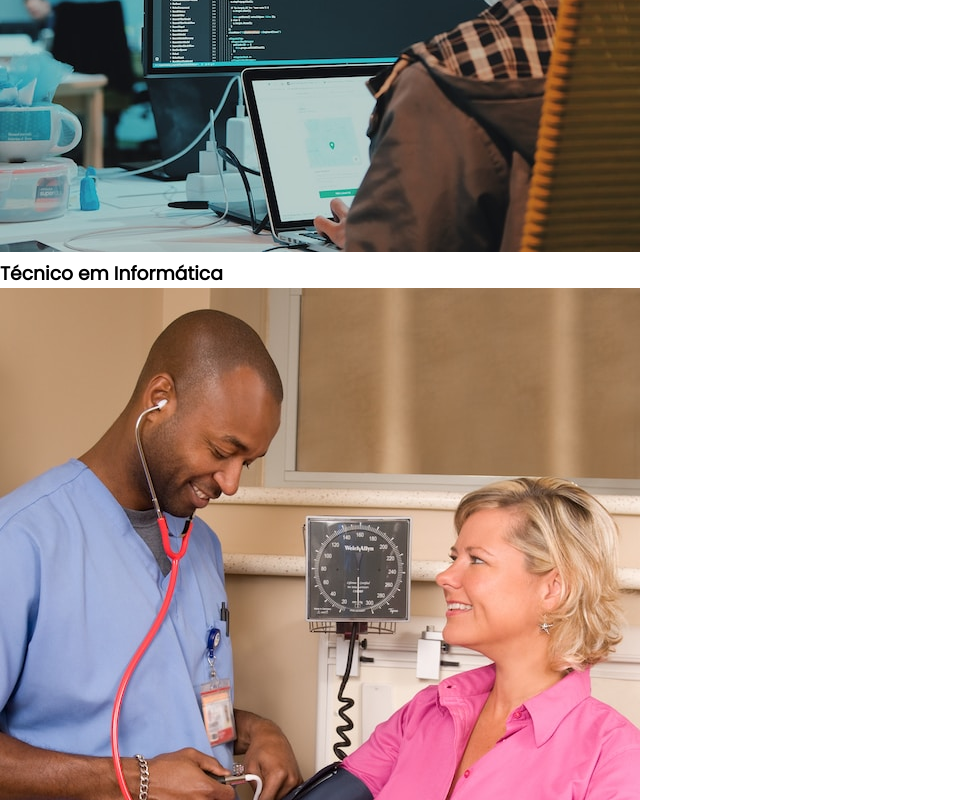
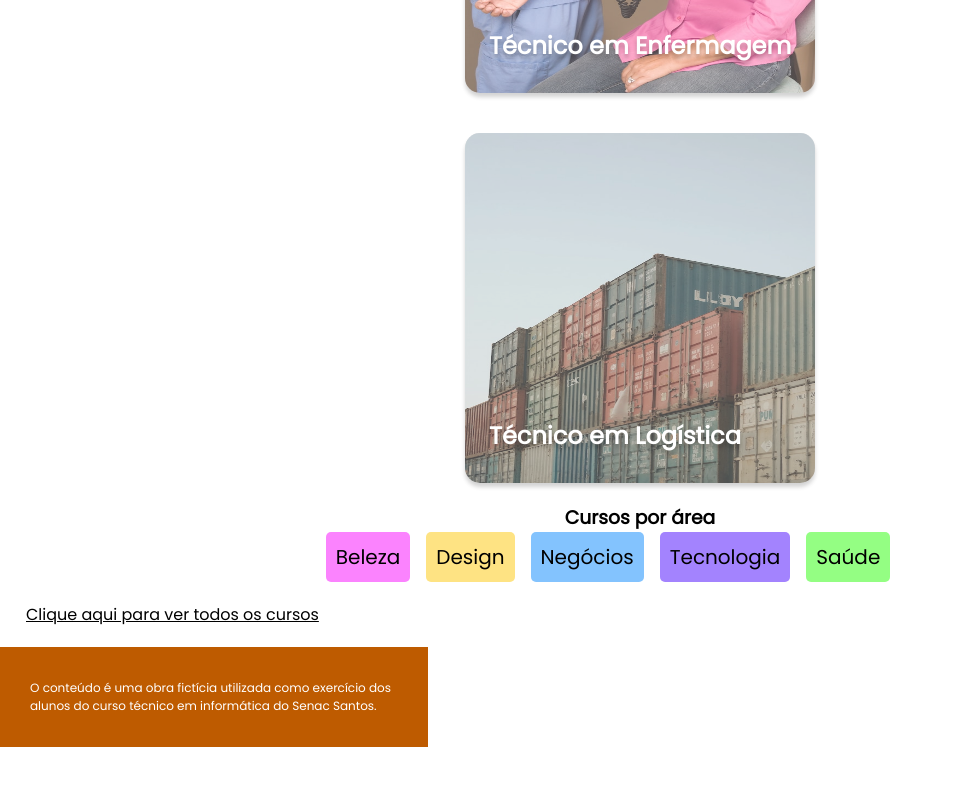
Before and after one commit to DiogoCaxiado/Canes, a plain HTML site: page index.html in a window 1280 px wide. Shown: the part 1760-2560 px from the top of the page, without its empty margins (0-953 px from the left). After the commit the page ends 2507 px from the top, so only its background shows below. Drawn offline with nearby package versions, Linux system fonts and the light colour scheme.

Commit message:
Quase pronto, falta mudar a imagem ao trocar o tema

```diff
--- a/index.html
+++ b/index.html
@@ -12,6 +12,7 @@
     <link rel="stylesheet" href="https://fonts.googleapis.com/icon?family=Material+Icons">
     <link href="https://fonts.googleapis.com/icon?family=Material+Icons+Outlined" rel="stylesheet">
     <link rel="stylesheet" href="style.css">
+    <script src="./script.js"></script>
 
     <title>Canes</title>
 </head>
@@ -27,8 +28,8 @@
             <h1>Canes</h1>
         </div>
 
-        <button id="button__theme">
-            <span class="material-symbols-outlined">
+        <button id="button__theme" onclick="changeTheme()">
+            <span class="material-symbols-outlined" id="buttonChange">
             dark_mode
         </span>
      </button>
@@ -44,39 +45,43 @@
             </div>
         </section>
 
-        <section>
+        <section class="search__menu">
             <h3>O que você procura?</h3>
 
-            <i>search</i>
-            <input type="text" placeholder="Digite aqui o que você procura">
+            <div class="search">
+                <i>search</i>
+                <input type="text" placeholder="Digite aqui o que você procura">
+            </div>
         </section>
 
         <section class="courses">
             <h3>Cursos em destaque</h3>
 
-            <div class="card">
+            <article class="card">
                 <img src="./assets/informatica.png" alt="imagem do curso de informática">
                 <h3>Técnico em Informática</h3>
-            </div>
+            </article>
 
-            <div class="card">
+            <article class="card">
                 <img src="./assets/enfermagem.png" alt="imagem do curso de enfermagem">
                 <h3>Técnico em Enfermagem</h3>
-            </div>
+            </article>
 
-            <div class="card">
+            <article class="card">
                 <img src="./assets/logistica.png" alt="imagem do curso de logística">
                 <h3>Técnico em Logística</h3>
-            </div>
+            </article>
         </section>
 
         <section id="button__courses">
-            <div>
-                <button>Beleza</button>
-                <button>Design</button>
-                <button>Negócios</button>
-                <button>Tecnologia</button>
-                <button>Saúde</button>
+            <h3>Cursos por área</h3>
+
+            <div class="buttons">
+                <button id="beleza">Beleza</button>
+                <button id="design">Design</button>
+                <button id="negocios">Negócios</button>
+                <button id="tecnologia">Tecnologia</button>
+                <button id="saude">Saúde</button>
             </div>
 
             <a>Clique aqui para ver todos os cursos</a>
--- /dev/null
+++ b/script.js
@@ -0,0 +1,4 @@
+function changeTheme() {
+    document.body.classList.toggle("dark");
+    document.getElementById("buttonChange");
+}
--- a/style.css
+++ b/style.css
@@ -8,6 +8,18 @@
 
 :root {
     --header: #BE5B00;
+    --background: #FFF;
+    --title: #000;
+}
+
+.dark {
+    --header: #FA7800;
+    --background: #000;
+    --title: #FA7800;
+}
+
+body {
+    background-color: var(--background);
 }
 
 header {
@@ -73,10 +85,32 @@ header {
     bottom: 22px;
 }
 
+.search__menu {
+    display: flex;
+    flex-direction: column;
+    justify-content: center;
+    align-items: center;
+}
+
+.search__menu h3 {
+    font-family: Poppins;
+    font-size: 24px;
+    font-weight: 400;
+
+    color: var(--title);
+}
+
+.search {
+    position: relative;
+    margin: 12px 0 20px;
+}
+
 i {
     font-family: 'Material Icons Outlined';
 
     position: absolute;
+    top: 25%;
+    left: 8%;
     opacity: 0.5;
 
     font-size: 18px;
@@ -84,6 +118,181 @@ i {
 
 input
 {
-    padding-left: 24px;
-    font-size: 18px;
+    width: 325px;
+    height: 36px;
+    padding-left: 57px;
+
+    border: 1px solid #BE5B00;
+    border-radius: 10px;
+
+    font-family: Poppins;
+    font-size: 12px;
+    font-style: italic;
+    font-weight: 300;
+
+    color: rgba(0, 0, 0, 0.60);
+    background-color: #FFF;
 }
+
+.courses {
+    display: flex;
+    flex-direction: column;
+    justify-content: center;
+    align-items: center;
+}
+
+.courses h3 {
+    color: var(--title);
+}
+
+.card {
+    display: flex;
+    flex-direction: column;
+    align-items: center;
+    position: relative;
+
+    width: 350px;
+    height: 350px;
+
+    margin: 20px 0;
+}
+
+.card img {
+    width: 350px;
+    height: 350px;
+    opacity: 0.7;
+
+    border-radius: 15px;
+    box-shadow: 0px 4px 4px 0px rgba(0, 0, 0, 0.25);
+    background-color: #D9D9D9;
+}
+
+.card h3 {
+    position: absolute;
+    left: 24px;
+    bottom: 30px;
+
+    font-family: Poppins;
+    font-size: 24px;
+    font-weight: 700;
+
+    text-shadow: 0px 4px 4px rgba(0, 0, 0, 0.25);
+
+    color: #FFF;
+}
+
+#button__courses {
+    display: flex;
+    flex-direction: column;
+}
+
+#button__courses h3 {
+    text-align: center;
+    color: var(--title);
+}
+
+.buttons {
+    display: flex;
+    justify-content: center;
+    flex-wrap: wrap;
+    gap: 16px;
+
+    width: 95%;
+}
+
+#beleza {
+    font-family: Poppins;
+    font-size: 20px;
+    font-weight: 400;
+
+    border: none;
+    border-radius: 5px;
+    padding: 10px;
+
+    color: #000;
+    background-color: #FB83FE;
+}
+
+#design {
+    font-family: Poppins;
+    font-size: 20px;
+    font-weight: 400;
+
+    border: none;
+    border-radius: 5px;
+    padding: 10px;
+
+    color: #000;
+    background: #FEE383;
+}
+
+#negocios {
+    font-family: Poppins;
+    font-size: 20px;
+    font-weight: 400;
+
+    border: none;
+    border-radius: 5px;
+    padding: 10px;
+
+    color: #000;
+    background: #83C3FE;
+}
+
+#tecnologia {
+    font-family: Poppins;
+    font-size: 20px;
+    font-weight: 400;
+
+    border: none;
+    border-radius: 5px;
+    padding: 10px;
+
+    color: #000;
+    background: #A383FE;
+}
+
+#saude {
+    font-family: Poppins;
+    font-size: 20px;
+    font-weight: 400;
+
+    border: none;
+    border-radius: 5px;
+    padding: 10px;
+
+    color: #000;
+    background: #94FE83;
+}
+
+#button__courses a{
+    margin: 20px 26px;
+
+    font-family: Poppins;
+    font-size: 16px;
+    font-weight: 400;
+    text-decoration-line: underline;
+
+    color: #000;
+}
+
+footer {
+    display: flex;
+    justify-content: center;
+    align-items: center;
+
+    width: 428px;
+    height: 100px;
+
+    background-color: var(--header);
+}
+
+footer p {
+    font-family: Poppins;
+    font-size: 12px;
+    font-weight: 400;
+
+    padding: 30px;
+
+    color: #FFF;
+}
```
